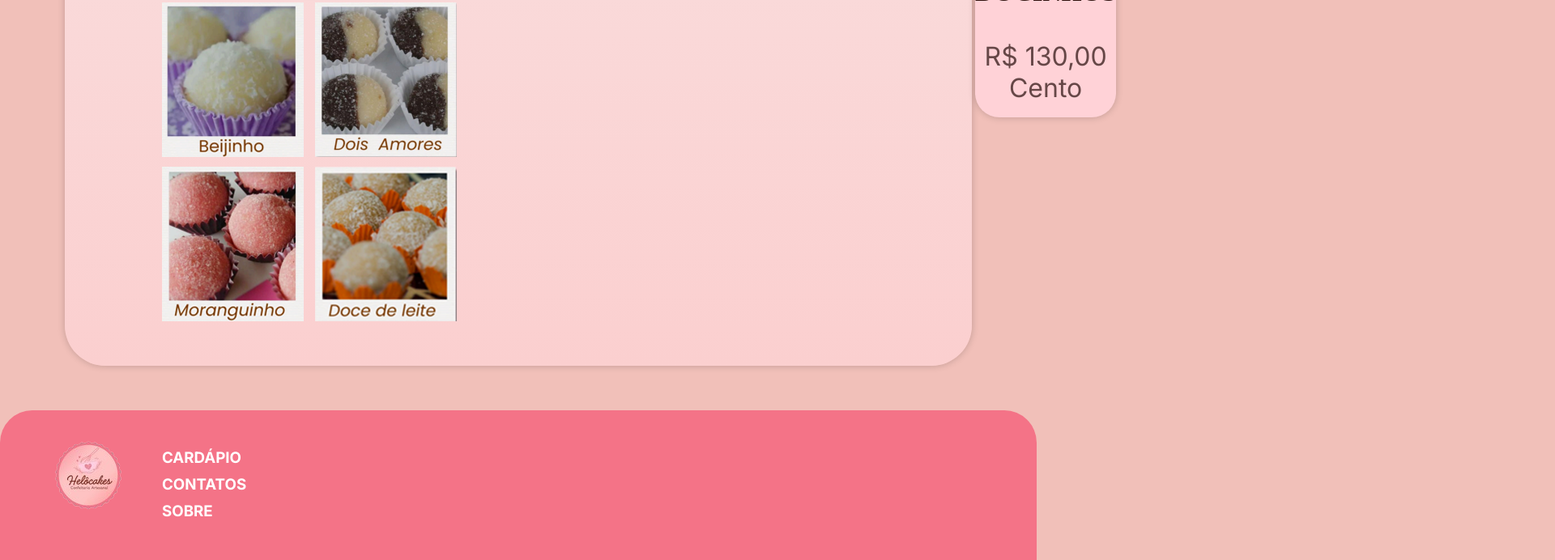
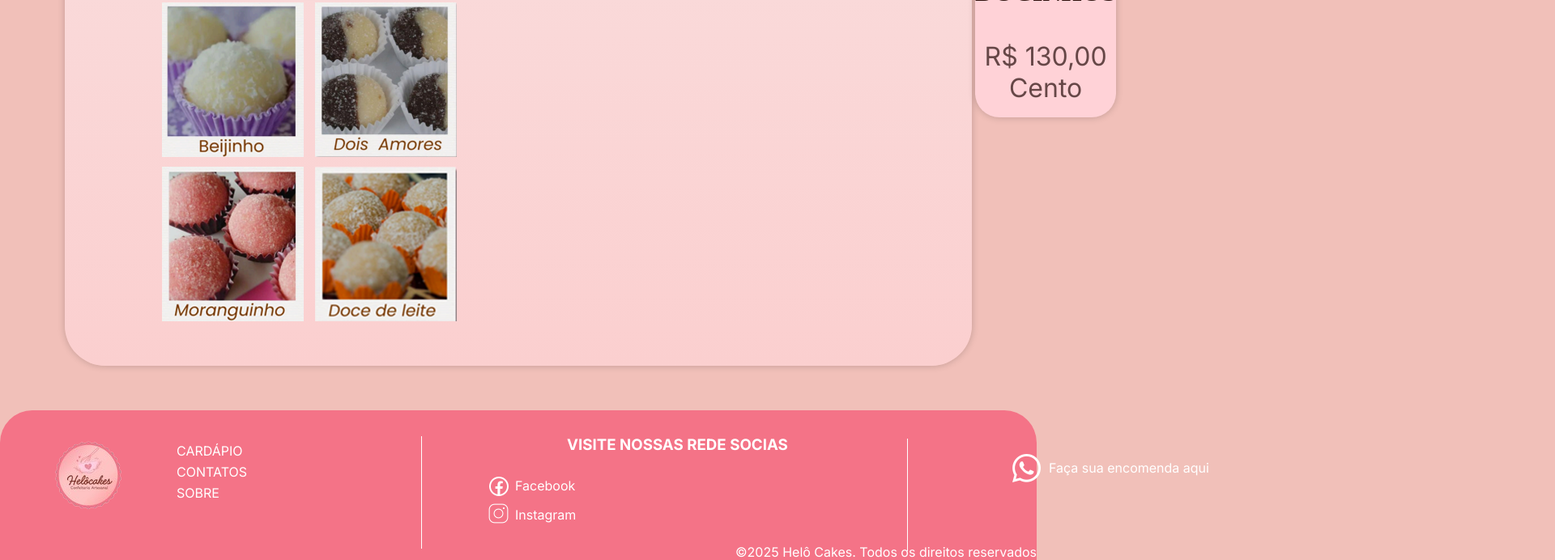
Before and after one commit to ryancastromiranda17-a11y/confeitaria, a plain HTML site: page index.html in a window 1280 px wide. Shown: the part 1408-2100 px from the top of the page at 81% size, 1920 px wide, since content can reach past the window. Drawn offline with Linux system fonts and the light colour scheme; a web font is replaced by a local one.

Commit message:
Verssão final
Agora só falta deixar responsivo

```diff
--- a/index.html
+++ b/index.html
@@ -112,18 +112,44 @@
     </section>
     <footer class="rodape">
         <section class="footer__section">
-            <a href="#" class="logo__footer">
-                <img src="img/logo.png" alt="Logo HelôCakes">
-            </a>
-            <div class="footer__titulo">
-                <h3>CARDÁPIO</h3>
-                <h3>CONTATOS</h3>
-                <h3>SOBRE</h3>
+            <div class="footer__logo">
+                <a href="#" class="logo__footer">
+                    <img src="img/logo.png" alt="Logo HelôCakes">
+                </a>
+                <ul class="footer__titulo">
+                    <li><a href="">CARDÁPIO</a></li>
+                    <li><a href="">CONTATOS</a></li>
+                    <li> <a href="">SOBRE</a></li>
+                </ul>
             </div>
-            <div class="traco">
+            <div class="linha"></div>
+            <div class="footer__social">
+                <h3>VISITE NOSSAS REDE SOCIAS </h3>
+                <div class="logo__facebook">
+                    <a href="">
+                        <img src="img/facebook.png" alt="logo facebook">
+                    </a>
+                    <p>Facebook</p>
+                </div>
+                <div class="logo__inst">
+                    <a href="">
+                        <img src="img/instagram.png" alt="logo instagram">
+                    </a>
+                    <p>Instagram</p>
+                </div>
 
             </div>
+            <div class="linha__right"></div>
+            <div class="logo__whats">
+                <a href="">
+                    <img src="img/whatsapp.png" alt="logo whatsapp">
+                </a>
+                <p>Faça sua encomenda aqui </p>
 
+            </div>
+            <div class="footer__copy">
+                <p>&copy;2025 Helô Cakes. Todos os direitos reservados</p>
+            </div>
         </section>
 
 
--- a/style.css
+++ b/style.css
@@ -309,24 +309,108 @@ body {
 
 }
 
+.footer__logo {
+    display: flex;
+    align-items: flex-start;
+
+}
+
 
 .logo__footer img {
     transform: translate(65px, 35px);
 }
 
 .footer__titulo {
-    transform: translate(200px, -45px);
-}
+    transform: translate(130px, 40px);
 
-.footer__titulo h3 {
-    margin-bottom: 10px;
 
 }
 
-.footer__section h3:hover {
+
+
+
+.footer__titulo li {
+    margin-bottom: 6px;
+    text-decoration: none;
+    list-style: none;
+
+}
+
+.footer__titulo a {
+    color: var(--cor-branca);
+}
+
+.footer__titulo li:hover {
     color: var(--Cor-Principal);
-    border-bottom: 0.1rem solid var(--Cor-Principal);
-    padding-bottom: 0.5rem;
+    padding-bottom: 0.2rem;
     font-size: 1.4rem;
     transition: 0.2s linear;
+
 }
+
+.linha {
+    width: 1px;
+    height: 139px;
+    background-color: var(--cor-branca);
+    margin: 0 20px;
+    transform: translate(500px, -60px);
+    display: flex;
+    justify-content: space-between;
+
+}
+
+.footer__social {
+    transform: translate(700px, -200px);
+
+
+}
+
+.logo__facebook {
+    display: flex;
+    margin-top: 1.5rem;
+    transform: translate(-100px);
+
+}
+
+
+.logo__facebook p {
+    padding: 5px 4px;
+
+}
+
+.logo__inst {
+    transform: translate(-98px);
+    display: flex;
+}
+
+.logo__inst p {
+    padding: 5px 7px;
+
+}
+
+
+.linha__right {
+    width: 1px;
+    height: 139px;
+    background-color: var(--cor-branca);
+    margin: 0 20px;
+    transform: translate(1100px, -310px);
+    display: flex;
+    justify-content: space-between;
+
+}
+
+.logo__whats {
+    transform: translate(1250px, -430px);
+    display: flex;
+}
+
+.logo__whats p {
+    padding: 7px 10px;
+}
+
+.footer__copy {
+    text-align: end;
+    transform: translate(0px, -358px);
+
+}
```
Also changed, not shown: img/facebook.png (added), img/instagram.png (added), img/whatsapp.png (added).
